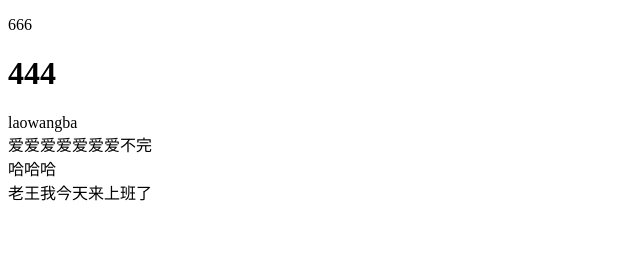
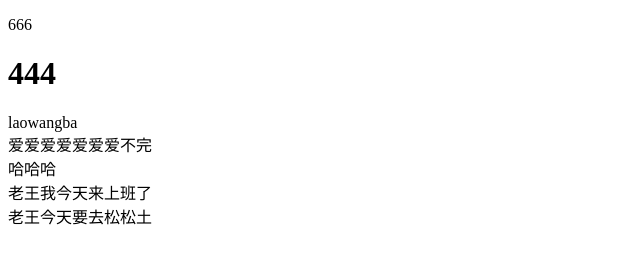
Before and after one commit to fine-dream/gitStudy, a plain HTML site: page index.html in a window 1280 px wide. Shown: the whole page, without its empty margins (0-640 px from the left). Drawn offline with Linux system fonts and the light colour scheme.

Commit message:
老王爱松土

```diff
--- a/index.html
+++ b/index.html
@@ -14,5 +14,7 @@
 
 	<div>老王我今天来上班了</div>
 
+	<div>老王今天要去松松土</div>
+
 </body>
 </html>
```
